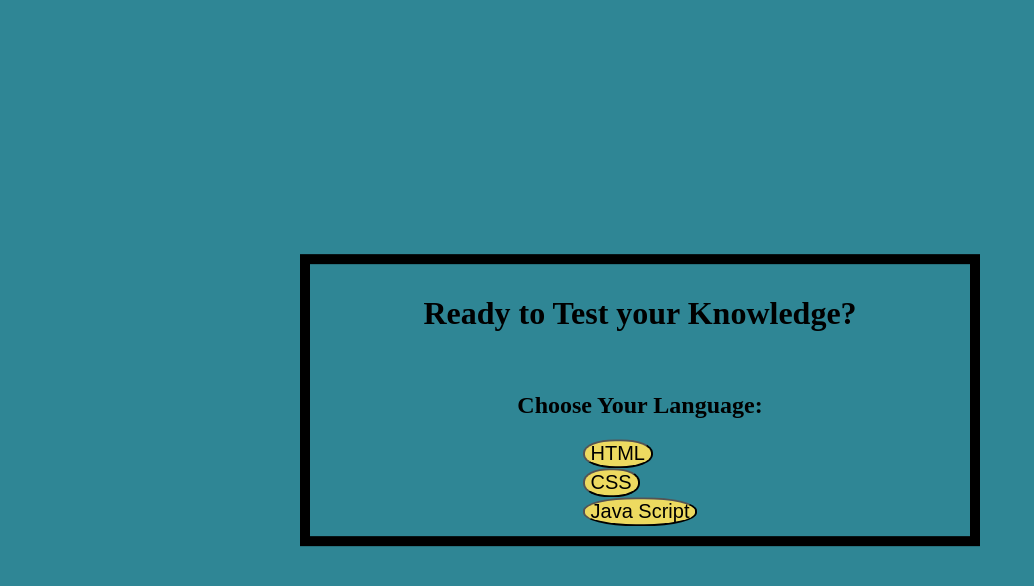
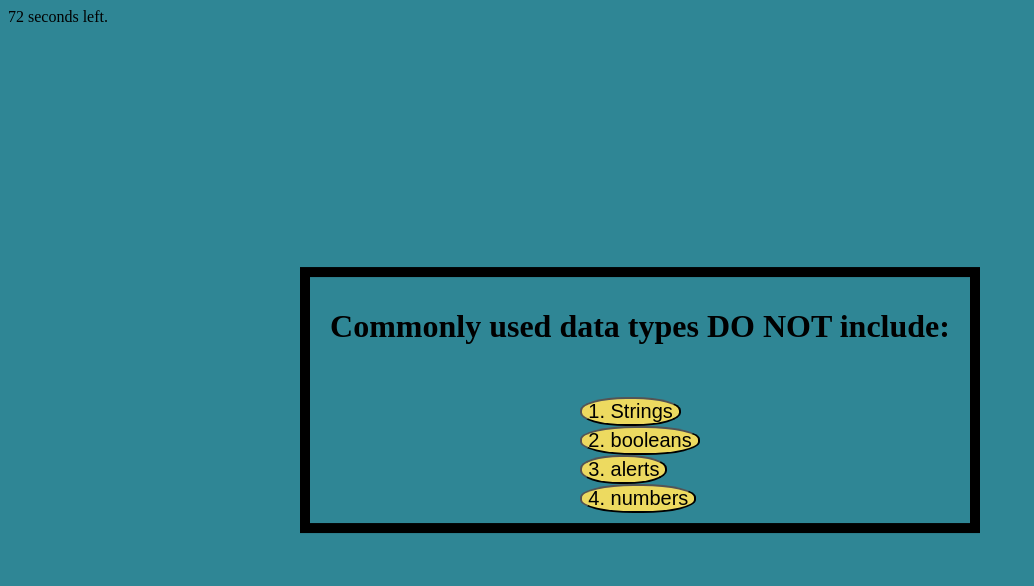
Before and after one commit to DevJake99/My_JS_Quiz, a plain HTML site: page index.html in a window 1280 px wide. Both pictures are taken after a click on the button "Java Script". Shown: the whole page, without its empty margins (0-1034 px from the left). Drawn offline with Linux system fonts and the light colour scheme.

Commit message:
created first question and question elements with DOM in js as well as simple timer function

```diff
--- a/Develop/script.js
+++ b/Develop/script.js
@@ -0,0 +1,51 @@
+var startJsQuizBtn = document.querySelector(".topicSelectBtnsJs");
+var timer = document.querySelector(".timer");
+var quizTime = 75;
+
+var optionTwo = document.createElement("button", "class topicSelectBtnsJs");
+var optionTwoContent = document.createTextNode("");
+optionTwo.classList.add("topicSelectBtnsJs");
+var optionThree = document.createElement("button");
+var optionThreeContent = document.createTextNode("");
+optionThree.classList.add("topicSelectBtnsJs");
+var optionFour = document.createElement("button");
+var optionFourContent = document.createTextNode("");
+optionFour.classList.add("topicSelectBtnsJs");
+
+var questionEl = document.querySelector("mainMessage");
+var questionZone = document.getElementById("questionZone");
+
+function startTime() {
+    var timeInterval = setInterval(function(){
+        quizTime--;
+        timer.textContent = quizTime + " seconds left.";
+
+        if(quizTime === 0){
+            clearInterval(timeInterval);
+        }
+    }, 1000);
+
+}
+
+startJsQuizBtn.addEventListener("click", function() {
+    startTime();
+    // start quiz when js button is clicked and reveal timer
+    document.getElementById("subMessage").remove();
+    document.getElementById("info").remove();
+    quizTime--;
+    timer.textContent = quizTime + " seconds left.";
+    // question 1 will begin
+    document.getElementById("question").innerHTML = "Commonly used data types DO NOT include: ";
+    //Change text for button 1
+    startJsQuizBtn.innerHTML = "1. Strings";
+    // append button 2 and fill text
+    questionZone.appendChild(optionTwo);
+    optionTwo.innerHTML = "2. booleans";
+    // append button 3 and fill text
+    questionZone.appendChild(optionThree);
+    optionThree.innerHTML = "3. alerts";
+    // append button 4 and fill text
+    questionZone.appendChild(optionFour);
+    optionFour.innerHTML = "4. numbers";
+
+});
--- a/Develop/style.css
+++ b/Develop/style.css
@@ -16,7 +16,11 @@ body {
     padding:10px;
 }
 
-.topicSelectBtns{ /*Make buttons even ( inline with java script button )*/
+.topicSelectionBtns{
+    padding-top: 30px;
+}
+
+.topicSelectBtnsJs{ /*Make buttons even ( inline with java script button )*/
     display:flex;
     align-items: center;
     justify-content: center;
--- a/index.html
+++ b/index.html
@@ -7,15 +7,18 @@
     <title>Java Script Fundamentals | Quiz</title>
 </head>
 <body>
+    <a class="timer"></a>
     <div class="mainMenu">
 
-        <h1>Ready to Test your Knowledge?</h1> <br>
-        <h2>Choose Your Language: </h2>
+        <h1 class="mainMessage" id="question">Ready to Test your Knowledge?</h1>
+        <h2 class="subMessage" id ="subMessage">Choose Your Language: </h2>
+        <a class ="info" id="info">(More languages will be added soon!)</a>
         <!-- Buttons for different languages -->
-        <div >
-            <button class="topicSelectBtns"> HTML</button>
-            <button class="topicSelectBtns">CSS</button>
-            <button class="topicSelectBtns">Java Script</button>
+        <div class="topicSelectionBtns" id="questionZone">
+            <!-- *will add these buttons in a later feature* -->
+            <!-- <button class="topicSelectBtns"> HTML</button> -->
+            <!-- <button class="topicSelectBtns">CSS</button> -->
+            <button class="topicSelectBtnsJs" class="optionOne">Java Script</button>
         </div>
 
     </div>
```
